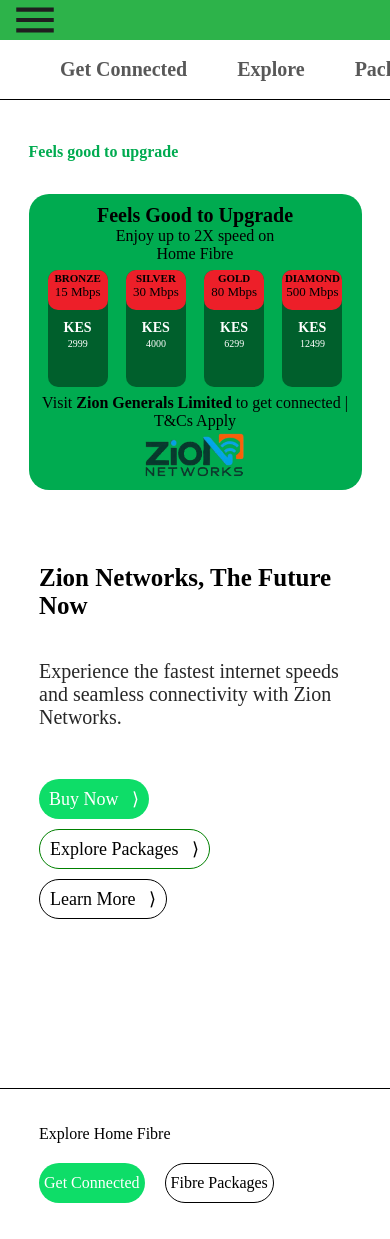
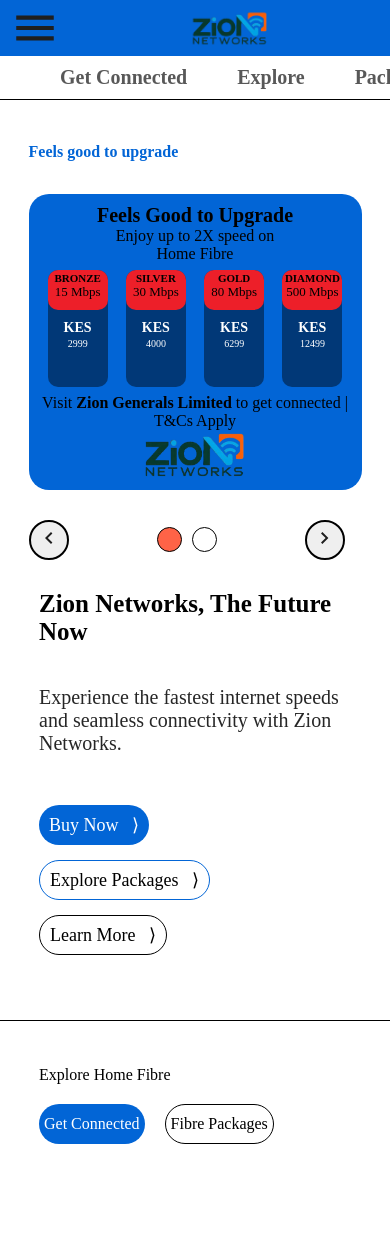
Before and after one commit to ezzydoveyrn/zionNetworksLTD, a PHP site: page / in a window 390 px wide. After the commit the page ends 1144 px from the top, so only its background shows below. Run offline with PHP 8.4, Linux system fonts and the light colour scheme.

Commit message:
interractivity

```diff
--- a/index.html
+++ b/index.html
@@ -17,6 +17,9 @@
         <button class="sidenav-btn" id="sidenav-btn">
           <img src="assets/svgs/menu_24dp_1F1F1F_FILL0_wght400_GRAD0_opsz24.svg"></img>
         </button>
+      </div>
+      <div class="topLogo">
+        <img src="assets/logo/white.png" alt="">
       </div>
       <nav>
         <ul class="nav-list">
@@ -72,7 +75,22 @@
               <img src="assets/logo/white.png" alt="">
             </div>
           </div>
-          <div class="cont-3"></div>
+          <div class="cont-3">
+            <div class="s1">
+              <button>
+                <img src="assets/svgs/chevron_left_24dp_1F1F1F_FILL0_wght400_GRAD0_opsz24.svg" alt="">
+              </button>
+            </div>
+            <div class="s2">
+              <div class="randomAct activeSlide"></div>
+              <div class="randomAct"></div>
+            </div>
+            <div class="s3">
+              <button>
+                <img src="assets/svgs/chevron_right_24dp_1F1F1F_FILL0_wght400_GRAD0_opsz24.svg" alt="">
+              </button>
+            </div>
+          </div>
         </div>
       </div>
       <div class="left">
--- a/javascript/header.js
+++ b/javascript/header.js
@@ -3,3 +3,12 @@ let sidenav = document.querySelector(".sidenav-container");
 sidenavBtn.addEventListener('click', (e) => {
     sidenav.classList.toggle('displayNone');
 });
+
+const mainBody = document.querySelector("main");
+mainBody.addEventListener("click", (e) => {
+    if(sidenav.classList.contains("displayNone")){
+        sidenav.classList.add("displayNone");
+    }else if (sidenav.classList !== "displayNone"){
+        sidenav.classList.toggle("displayNone");
+    }
+});
--- a/stylesheet/landingpage.main.css
+++ b/stylesheet/landingpage.main.css
@@ -1,8 +1,15 @@
+main{
+  width: 100%;
+  display: flex;
+  flex-direction: column;
+  align-items: center;
+}
 .landingPage {
   display: flex;
   align-items: center;
   justify-content: center;
   height: 80vh;
+  max-width: 1500px;
 }
 .landingPage .right {
   display: flex;
@@ -60,13 +67,13 @@
   font-size: 18px;
 }
 .landingPage .left .top-container .button-container .btn-active{
-  background-color: rgb(45, 179, 74);
+  background-color: #0265d6;
   color: white;
 }
 .landingPage .left .top-container .button-container .btn-second{
   background-color: white;
   color: black;
-  border: 1px solid green;
+  border: 1px solid #0265d6;
 }
 .landingPage .left .top-container .button-container .btn-last{
   background-color: white;
@@ -104,7 +111,7 @@
   margin-right: 20px;
 }
 .landingPage .left .bottom-container .button-container .btn-active{
-  background-color: rgb(45, 179, 74);
+  background-color: #0265d6;
   color: white;
 }
 .landingPage .left .bottom-container .button-container .btn-last{
@@ -121,7 +128,7 @@
     align-items: center;
     justify-content: center;
     width: 100%;
-    height: 55vh;
+    height: max-content;
     padding: 10px;
   }
   /********* right *********/
@@ -131,12 +138,12 @@
     align-items: center;
     justify-content: center;
     width: 100%;
-    height: 100%;
+    height: max-content;
     background-color: #fff;
   }
   .landingPage .left .top-container{
     width: 100%;
-    height: 70vh;
+    height: max-content;
     border-bottom: 1px solid black;
     display: flex;
     flex-direction: column;
@@ -172,16 +179,16 @@
     justify-content: center;
     text-decoration: none;
     font-size: 18px;
-    margin-bottom: 10px;
+    margin-bottom: 15px;
   }
   .landingPage .left .top-container .button-container .btn-active{
-    background-color: rgb(14, 221, 104);
+    background-color: #0265d6;
     color: white;
   }
   .landingPage .left .top-container .button-container .btn-second{
     background-color: white;
     color: black;
-    border: 1px solid green;
+    border: 1px solid #0265d6;
   }
   .landingPage .left .top-container .button-container .btn-last{
     background-color: white;
@@ -219,7 +226,7 @@
     margin-right: 20px;
   }
   .landingPage .left .bottom-container .button-container .btn-active{
-    background-color: rgb(14, 221, 104);
+    background-color: #0265d6;
     color: white;
   }
   .landingPage .left .bottom-container .button-container .btn-last{
--- a/stylesheet/landingpage.slideshow.css
+++ b/stylesheet/landingpage.slideshow.css
@@ -1,3 +1,6 @@
+.activeSlide{
+  background-color: tomato;
+}
 /********* left *********/
 .landingPage .right .container{
   width: 90%;
@@ -11,7 +14,7 @@
   align-items: center;
 }
 .landingPage .right .container .cont-1 .randomTop-text{
-  color: rgb(0, 171, 80);
+  color: #0265d6;
   font-weight: bold;
 }
 .landingPage .right .container .cont-2{
@@ -91,6 +94,33 @@
   height: 100%;
   object-fit: cover;
 }
+.landingPage .right .container .cont-3{
+  margin-top: 30px;
+  margin-bottom: 20px;
+  width: 95%;
+  display: flex;
+  justify-content: space-between;
+}
+.landingPage .right .container .cont-3 button{
+  width: 40px;
+  height: 40px;
+  border-radius: 50%;
+  border: 2px solid black;
+  cursor: pointer;
+}
+.landingPage .right .container .cont-3 .s2{
+  flex-grow: 1;
+  display: flex;
+  justify-content: center;
+  align-items: center;
+}
+.landingPage .right .container .cont-3 .s2 .randomAct{
+  width: 25px;
+  height: 25px;
+  border-radius: 50%;
+  border: 1px solid black;
+  margin: 0px 5px;
+}
 
 
 
@@ -101,7 +131,7 @@
   /********* left *********/
   .landingPage .right .container{
     width: 90%;
-    height: 100%;
+    height: max-content;
   }
   .landingPage .right .container .cont-1{
     width: 100%;
@@ -111,13 +141,13 @@
     align-items: center;
   }
   .landingPage .right .container .cont-1 .randomTop-text{
-    color: rgb(0, 171, 80);
+    color: #0265d6;
     font-weight: bold;
   }
   .landingPage .right .container .cont-2{
     width: 100%;
     height: 35vh;
-    background-color: rgb(0, 171, 80);
+    background-color: #0265d6;
     border-radius: 20px;
     padding: 10px;
   }
--- a/stylesheet/style.css
+++ b/stylesheet/style.css
@@ -3,6 +3,9 @@ header{
   height: 100px;
   position: sticky;
   top: 0;
+  display: flex;
+  flex-direction: column;
+  align-items: center;
 }
 /********** top *******/
 
@@ -10,9 +13,22 @@ header .top{
   width: 100%;
   display: flex;
   height: 40px;
-  background-color: rgb(45, 179, 74);
+  background-color: #0265d6;
+  max-width: 1500px;
 }
-
+header .top .topLogo{
+  flex-grow: 1;
+  justify-content: center;
+  align-items: center;
+  height: 100%;
+  overflow: hidden;
+  display: none;
+}
+header .top .topLogo img{
+  height: 100%;
+  object-fit: cover;
+  width: 150px;
+}
 header .top nav{
   width: 100%;
   height: 100%;
@@ -50,6 +66,7 @@ header .bottom{
   border-bottom: 1px solid black;
   display: flex;
   background-color: white;
+  max-width: 1500px;
 }
 /***********logo image ********/
 header .bottom .logo img{
@@ -89,12 +106,15 @@ header .bottom nav .bottom-nav li a:hover{
     position: sticky;
     top: 0;
   }
+  header .top .topLogo{
+    display: flex;
+  }
   /********** top *******/
 
   header .top{
     width: 100%;
-    height: 40px;
-    background-color: rgb(45, 179, 74);
+    height: 56px;
+    background-color: #0265d6;
   }
 
   header .top nav{
```
